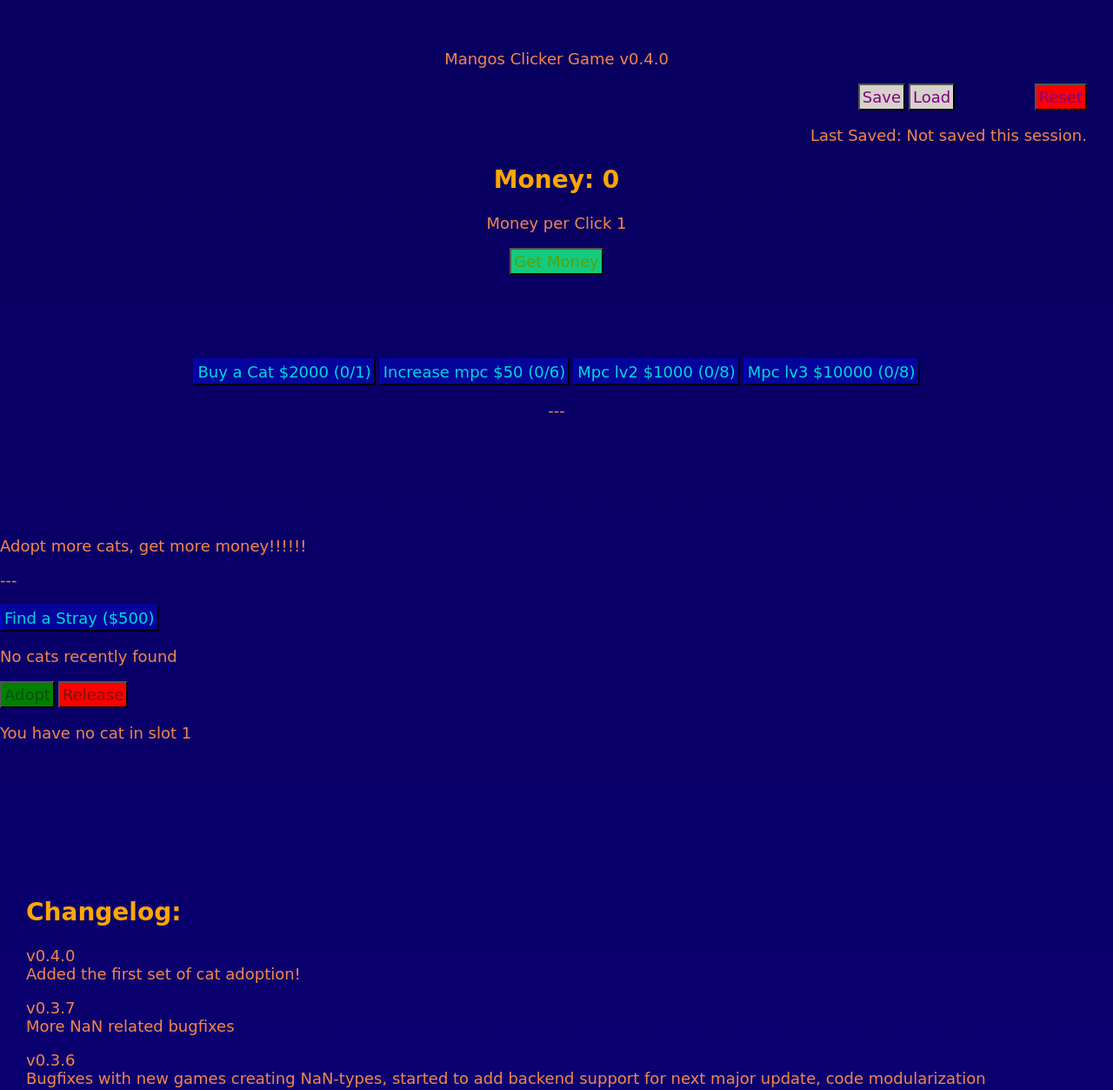
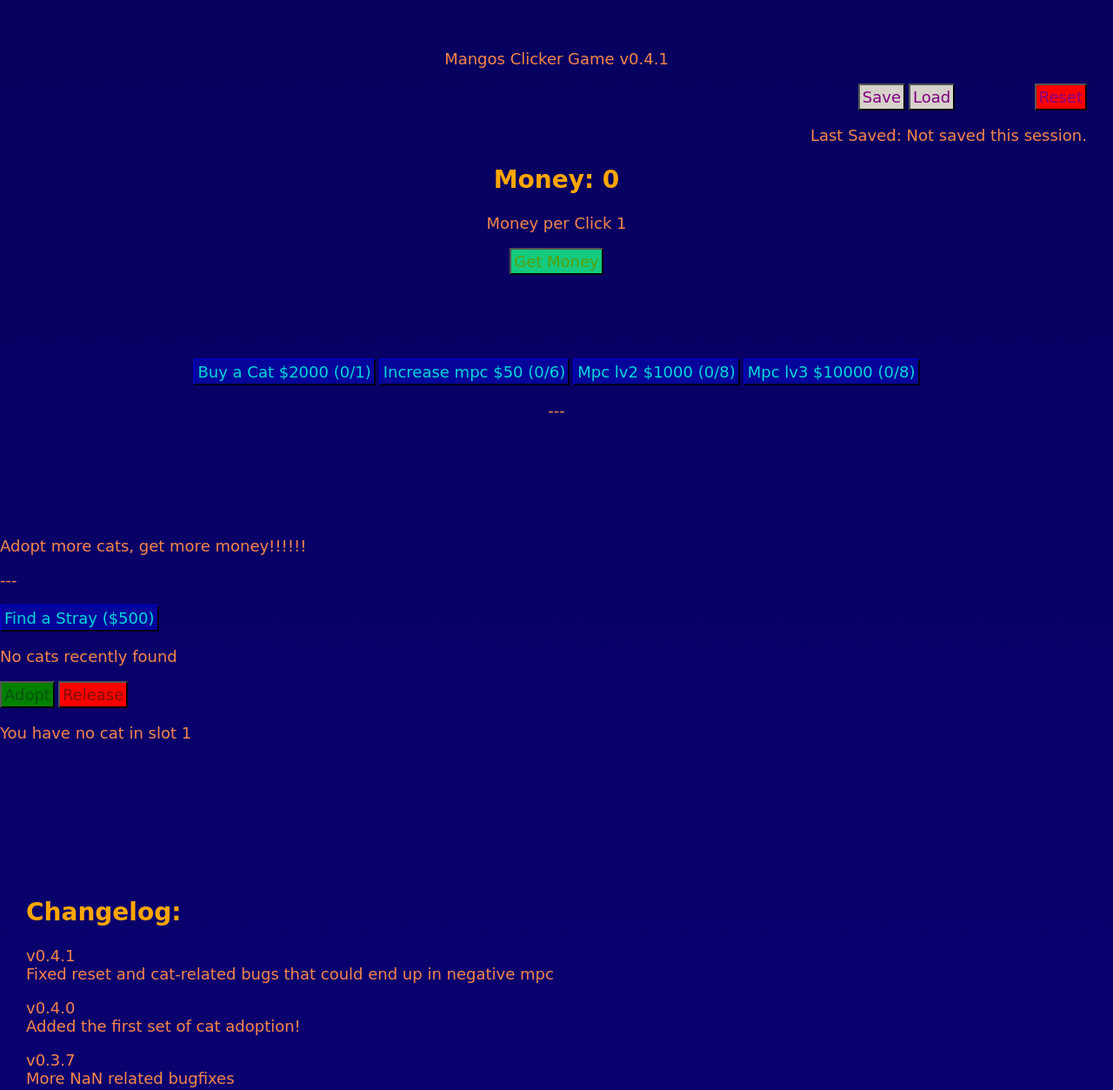
Before and after one commit to mango-kitten/mango-kitten.github.io, a plain HTML site: page clicker/index.html in a window 1280 px wide. Shown: the part 330-1583 px from the top of the page at 87% size. Drawn offline with Linux system fonts and the light colour scheme; a web font is replaced by a local one.

Commit message:
bugfixing v0.4.1

```diff
--- a/clicker/index.html
+++ b/clicker/index.html
@@ -111,6 +111,8 @@
           localStorage.setItem("mpc", 1);
           bought = [0, 0, 0, 0];
           localStorage.setItem("bought", [0, 0, 0, 0, 0, 0, 0, 0, 0, 0, 0, 0, 0, 0, 0]);
+          cats = [0, 0, 0, 0, 0, 0, 0, 0, 0, 0]
+          catgot1 = 0
           localStorage.setItem("cats", [0, 0, 0, 0, 0, 0, 0, 0, 0, 0]);
           document.getElementById("moneydisp").innerHTML = `Money: ${String(dolor)}`
           document.getElementById("mpcdisp").innerHTML = `Money per Click: ${String(mpc)}`
@@ -169,7 +171,7 @@
         <p>&#10240</p>
       </div>
       <div class="topbar">
-        <p id="clickertopbar">Mangos Clicker Game v0.4.0</p>
+        <p id="clickertopbar">Mangos Clicker Game v0.4.1</p>
       </div>
       <div class="savemenu">
         <button onclick="localsave()" class="savebutton">Save</button>
@@ -218,6 +220,7 @@
 
       <div class="changelog">
         <h2>Changelog:</h2>
+        <p>v0.4.1<br>Fixed reset and cat-related bugs that could end up in negative mpc</p>
         <p>v0.4.0<br>Added the first set of cat adoption!</p>
         <p>v0.3.7<br>More NaN related bugfixes</p>
         <p>v0.3.6<br>Bugfixes with new games creating NaN-types, started to add backend support for next major update, code modularization</p>
```
